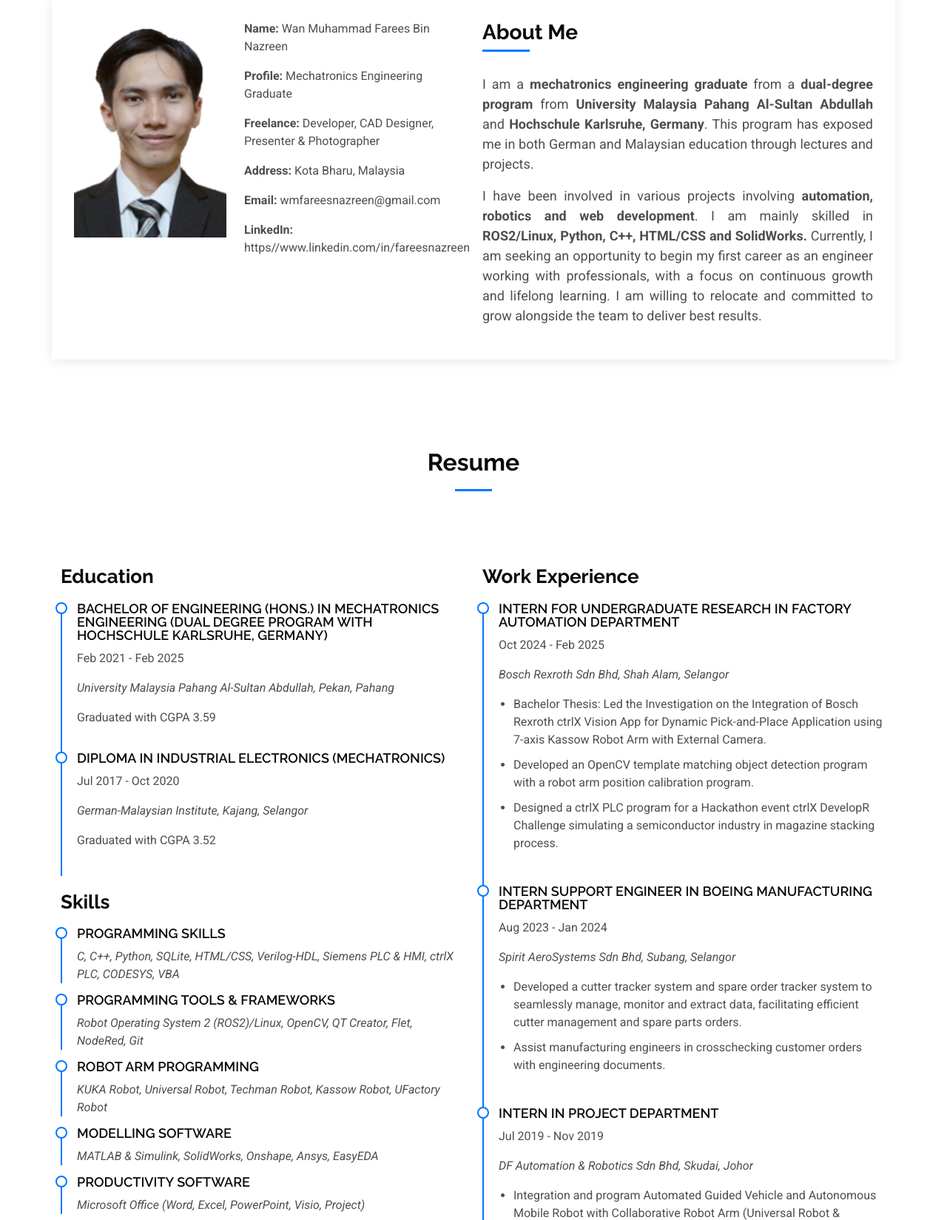
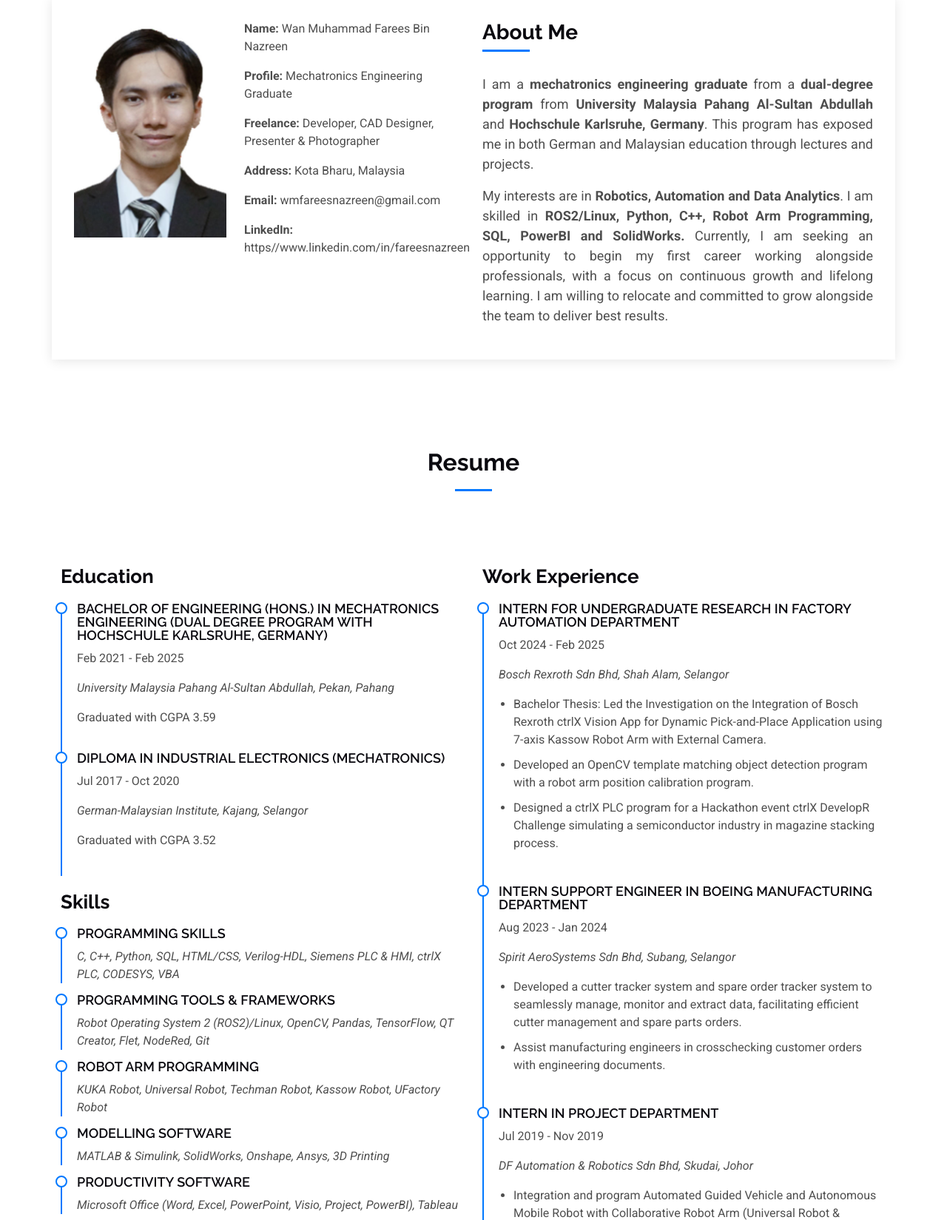
Before and after one commit to FareesNazreen/Portfolio, a plain HTML site: page index.html in a window 1280 px wide. Shown: the part 864-2513 px from the top of the page at 74% size. Drawn offline with Linux system fonts and the light colour scheme.

Commit message:
update content

```diff
--- a/index.html
+++ b/index.html
@@ -119,10 +119,10 @@
                 and Malaysian education through lectures and projects.
               </p>
               <p style="text-align: justify;">
-                I have been involved in various projects involving <strong>automation, robotics and web development</strong>.
-                I am mainly skilled in <strong>ROS2/Linux, Python, C++, HTML/CSS and SolidWorks.</strong>
-                Currently, I am seeking an opportunity to begin my first career as an engineer working with
-                professionals, with a focus on continuous growth and lifelong learning. I am willing to relocate
+                My interests are in <strong>Robotics, Automation and Data Analytics</strong>.
+                I am skilled in <strong>ROS2/Linux, Python, C++, Robot Arm Programming, SQL, PowerBI and SolidWorks.</strong>
+                Currently, I am seeking an opportunity to begin my first career working alongside professionals,
+                with a focus on continuous growth and lifelong learning. I am willing to relocate
                 and committed to grow alongside the team to deliver best results.
               </p>
             </div>
@@ -164,12 +164,12 @@
             <h3 class="resume-title">Skills</h3>
             <div class="resume-item pb-0">
               <h4>Programming Skills</h4>
-              <p><em>C, C++, Python, SQLite, HTML/CSS, Verilog-HDL, Siemens PLC & HMI, ctrlX PLC, CODESYS, VBA</em></p>
+              <p><em>C, C++, Python, SQL, HTML/CSS, Verilog-HDL, Siemens PLC & HMI, ctrlX PLC, CODESYS, VBA</em></p>
             </div><!-- Edn Resume Item -->
 
             <div class="resume-item pb-0">
               <h4>Programming Tools & Frameworks</h4>
-              <p><em>Robot Operating System 2 (ROS2)/Linux, OpenCV, QT Creator, Flet, NodeRed, Git</em></p>
+              <p><em>Robot Operating System 2 (ROS2)/Linux, OpenCV, Pandas, TensorFlow, QT Creator, Flet, NodeRed, Git</em></p>
             </div><!-- Edn Resume Item -->
 
             <div class="resume-item pb-0">
@@ -179,19 +179,19 @@
 
             <div class="resume-item pb-0">
               <h4>Modelling Software</h4>
-              <p><em>MATLAB & Simulink, SolidWorks, Onshape, Ansys, EasyEDA</em></p>
+              <p><em>MATLAB & Simulink, SolidWorks, Onshape, Ansys, 3D Printing</em></p>
             </div><!-- Edn Resume Item -->
 
             <div class="resume-item pb-0">
               <h4>Productivity Software</h4>
-              <p><em>Microsoft Office (Word, Excel, PowerPoint, Visio, Project)</em></p>
+              <p><em>Microsoft Office (Word, Excel, PowerPoint, Visio, Project, PowerBI), Tableau</em></p>
             </div><!-- Edn Resume Item -->
 
             <div class="resume-item pb-0">
               <h4>Languages</h4>
               <p><em>Malay : Native <br>
               English : Fluent (Malaysian University English Test BAND 4)<br>
-              German : Good (Goethe Certificate B1 for Reading & Listening with B2 for Writing & Speaking)</em></p>
+              German : Proficient (Goethe Certificate B1 in Reading & Listening with B2 in Writing & Speaking)</em></p>
             </div><!-- Edn Resume Item -->
 
           </div>
```
